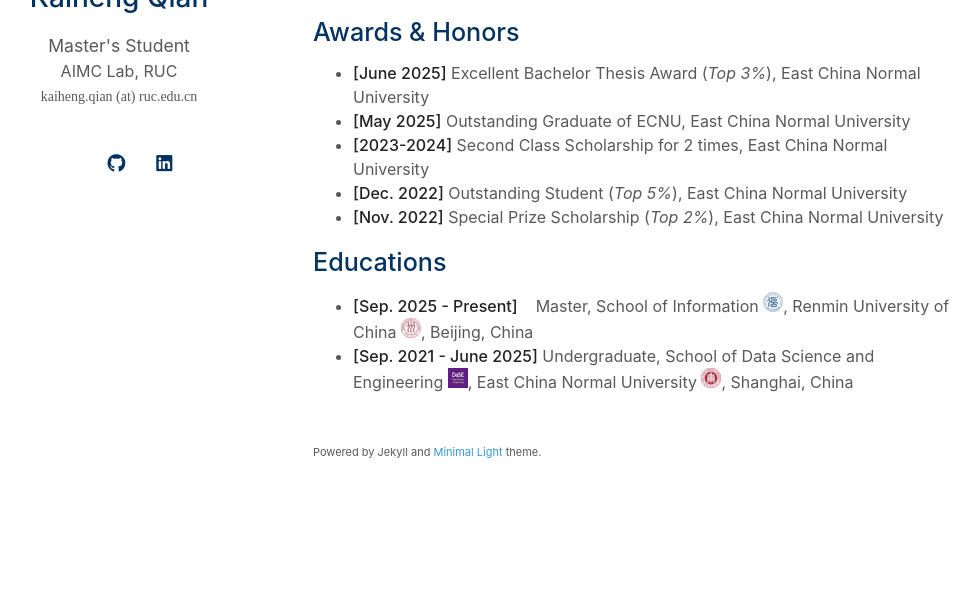
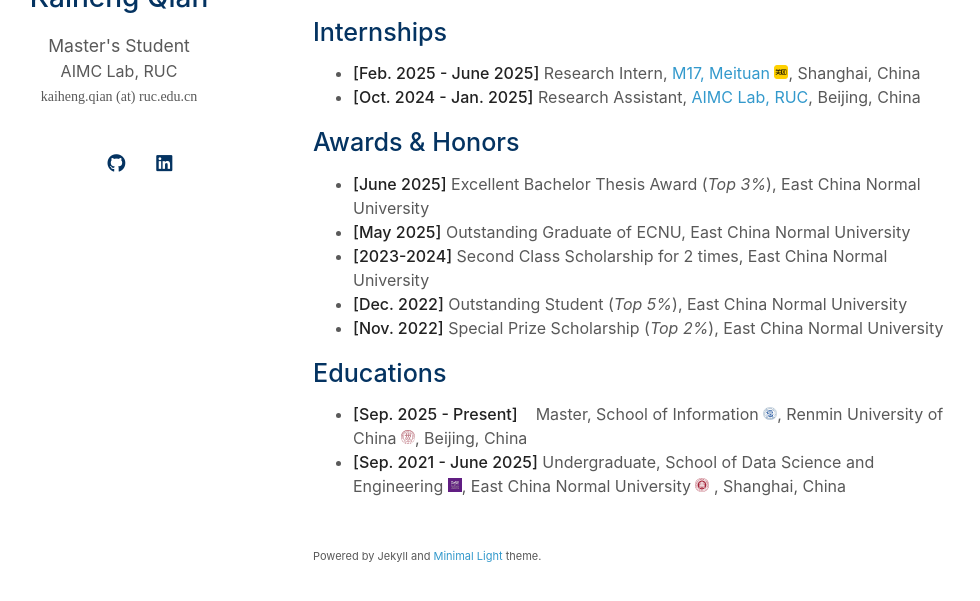
Before and after one commit to KaihengQian/KaihengQian.github.io, a Jekyll site: the page built from index.md, in a window 1280 px wide and 900 px high, scrolled down 846 px, cut to the strip 264-865 px from the top of the window. Shown: the whole strip, without its empty margins (157-1137 px from the left). Built offline with Jekyll 4.4.1, drawn with Linux system fonts in a browser that asks for light colours; a style sheet for code colours, icons or effects is not loaded; our own code applies the rules of GitHub Pages for plain Markdown files; before the commit the page ends 1642 px from its top, so only the background shows below that.

Commit message:
update index.md

```diff
--- a/index.md
+++ b/index.md
@@ -25,12 +25,12 @@ I am currently a Master's student (from fall, 2025) at the [School of Informatio
 
 {% include_relative _includes/publications.md %}
 
-<!--
+
 ## Internships
 
-- **[Feb. 2025 - June 2025]** Research Intern, [M17, Meituan](https://tech.meituan.com/) ![Meituan](assets/img/Meituan_logo.png), Shanghai, China
+- **[Feb. 2025 - June 2025]** Research Intern, [M17, Meituan](https://tech.meituan.com/) <img src="assets/img/Meituan_logo.svg" alt="Meituan" width="14"/>, Shanghai, China
 - **[Oct. 2024 - Jan. 2025]** Research Assistant, [AIMC Lab, RUC](https://ruc-aimc-lab.github.io/aboutme/), Beijing, China
--->
+
 ## Awards & Honors
 
 - **[June 2025]** Excellent Bachelor Thesis Award (*Top 3%*), East China Normal University
@@ -41,8 +41,8 @@ I am currently a Master's student (from fall, 2025) at the [School of Informatio
 
 ## Educations
 
-- **[Sep. 2025 - Present]**   &nbsp;&nbsp;&nbsp;Master, School of Information ![Info](assets/img/Info_logo.jpeg), Renmin University of China ![RUC](assets/img/RUC_logo.png), Beijing, China
-- **[Sep. 2021 - June 2025]** Undergraduate, School of Data Science and Engineering ![DaSE](assets/img/DaSE_logo.png), East China Normal University ![ECNU](assets/img/ECNU_logo.png), Shanghai, China
+- **[Sep. 2025 - Present]**   &nbsp;&nbsp;&nbsp;Master, School of Information <img src="assets/img/Info_logo.svg" alt="Info" width="14"/>, Renmin University of China <img src="assets/img/RUC_logo.svg" alt="RUC" width="14"/>, Beijing, China
+- **[Sep. 2021 - June 2025]** Undergraduate, School of Data Science and Engineering <img src="assets/img/DaSE_logo.svg" alt="DaSE" width="14"/>, East China Normal University <img src="assets/img/ECNU_logo.svg" alt="ECNU" width="14"/> , Shanghai, China
 
 <!--
 {% include_relative _includes/services.md %}
```
Also changed, not shown: assets/img/DaSE_logo.png, assets/img/DaSE_logo.svg (added), assets/img/ECNU_logo.png, assets/img/ECNU_logo.svg (added), assets/img/Info_logo.jpeg, assets/img/Info_logo.svg (added), assets/img/Meituan_logo.png, assets/img/Meituan_logo.svg (added), assets/img/RUC_logo.png, assets/img/RUC_logo.svg (added).
